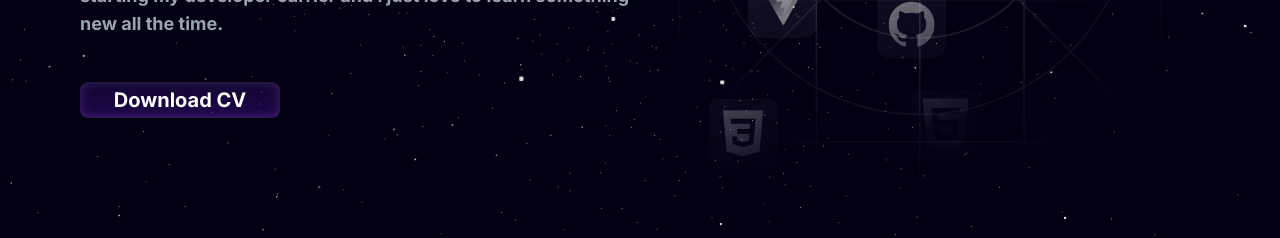
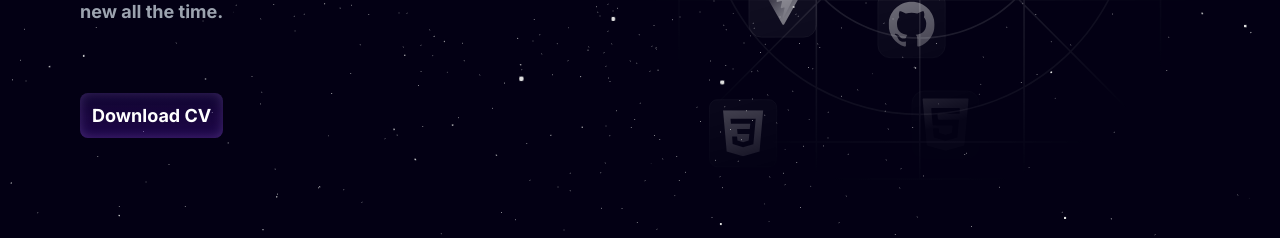
Before and after one commit to V1daa/Resume-V2, a Next.js app: page / in a window 1280 px wide. Shown: the part 541-779 px from the top of the page. Built offline with nearby package versions, Linux system fonts and the light colour scheme; a web font is replaced by a local one.

Commit message:
Cv added

```diff
--- a/components/sub/HeroContent.tsx
+++ b/components/sub/HeroContent.tsx
@@ -9,6 +9,7 @@ import {
 } from "@/utils/motion";
 import { SparklesIcon } from "@heroicons/react/24/solid";
 import Image from "next/image";
+import Link from "next/link";
 
 const HeroContent = () => {
   return (
@@ -48,12 +49,14 @@ const HeroContent = () => {
             my developer carrier and i just love to learn something new all the
             time.
           </motion.p>
+          <Link href="https://drive.google.com/uc?export=download&id=1oHQvuy8iSKa-xXG9WEmC4Dlie3uCJoot" target="_blank">
           <motion.a
             variants={slideInFromLeft(1)}
-            className="py-2 button-primary text-center text-white cursor-pointer rounded-lg max-w-[200px] text-[20px]"
-          >
+            className="p-3 button-primary text-center text-white cursor-pointer rounded-lg max-w-[200px] text-[20px] text-lg"
+            >
             Download CV
           </motion.a>
+            </Link>
         </motion.div>
       </div>
 
```
